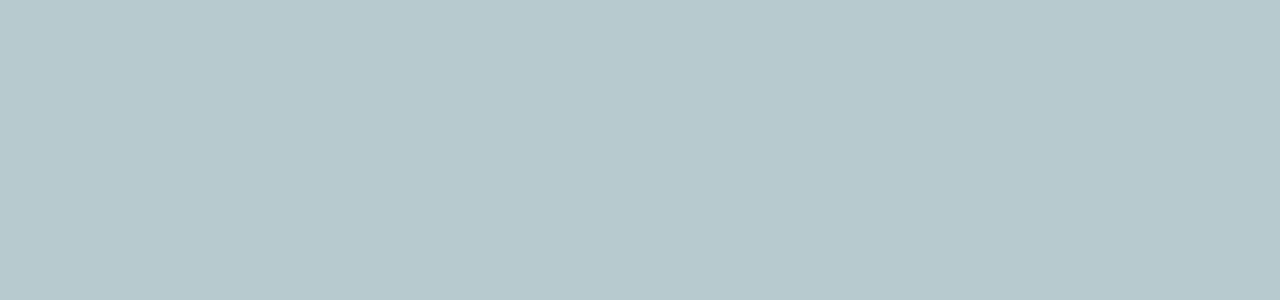
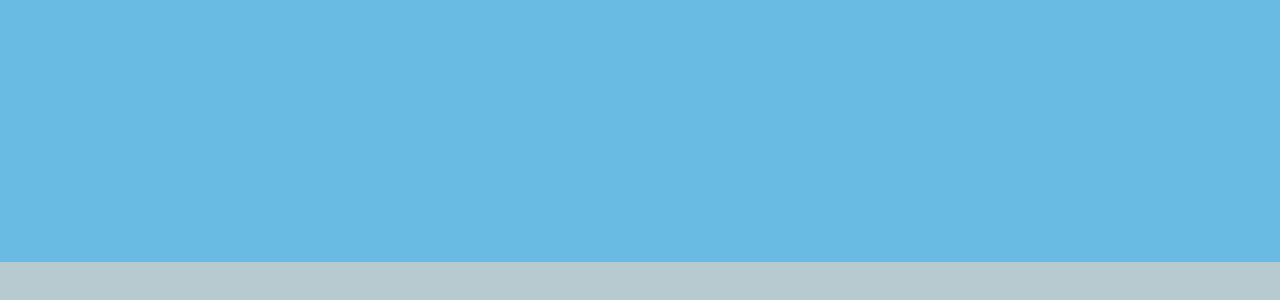
Before and after one commit to Stanislav453/fyziokm, a React (Create React App) app: page / in a window 1280 px wide. Shown: the part 298-598 px from the top of the page. Built offline with nearby package versions, Linux system fonts and the light colour scheme.

Commit message:
Opravil som chybu v MyHeader.

```diff
--- a/src/App.js
+++ b/src/App.js
@@ -1,11 +1,11 @@
 import React from 'react';
 import './App.scss';
-import myHeader from './components/myHeader/myHeader';
+import MyHeader from './components/myHeader/myHeader';
 
 function App() {
   return (
     <section  >
-      <myHeader />
+      <MyHeader />
     </section>
   );
 }
--- a/src/components/myHeader/myHeader.js
+++ b/src/components/myHeader/myHeader.js
@@ -1,10 +1,13 @@
+import React from "react";
 import "./myHeader.scss";
-import myMenu from "../myMenu/myMenu";
+import MyMenu from "../myMenu/MyMenu";
 
-const myHeader = () => {
+const MyHeader = () =>  {
     return (
-        <h2>MyHeader</h2>
-    );
-};
+        <div className="my-header">
 
-export default myHeader
+        </div>
+    )
+}
+
+export default MyHeader;
--- a/src/components/myHeader/myHeader.scss
+++ b/src/components/myHeader/myHeader.scss
@@ -1 +1,7 @@
 @import "../../SCSS/variables";
+
+.my-header {
+    width: 100%;
+    height: 70vh;
+    background-color: rgba(0, 166, 255, 0.422);
+}
```
